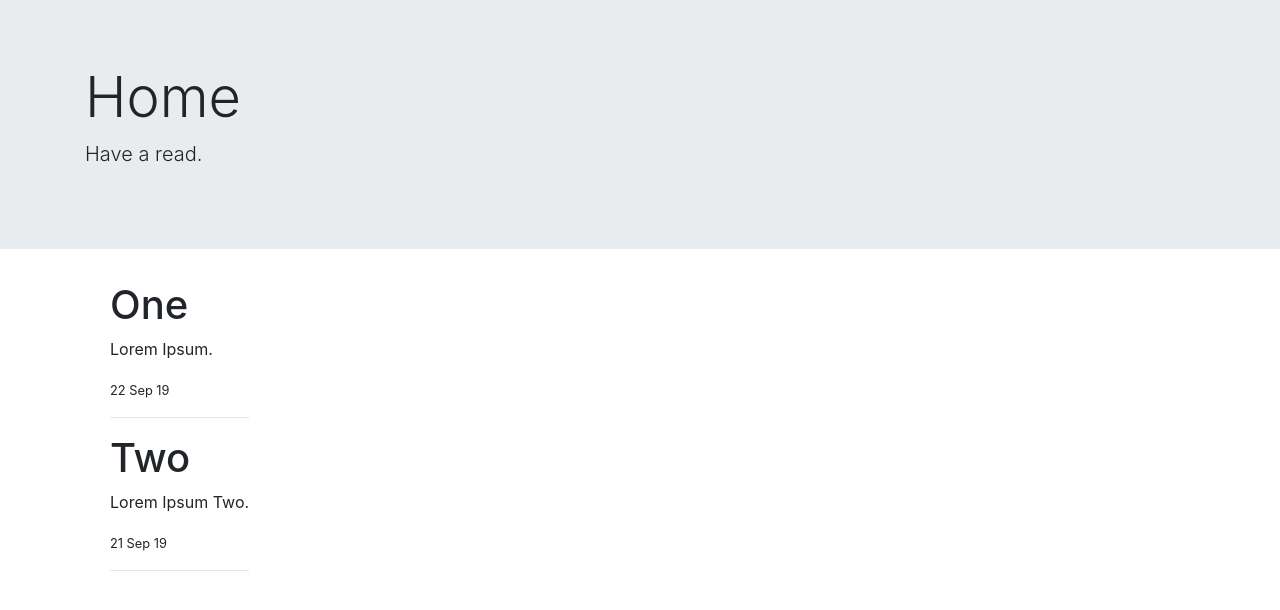
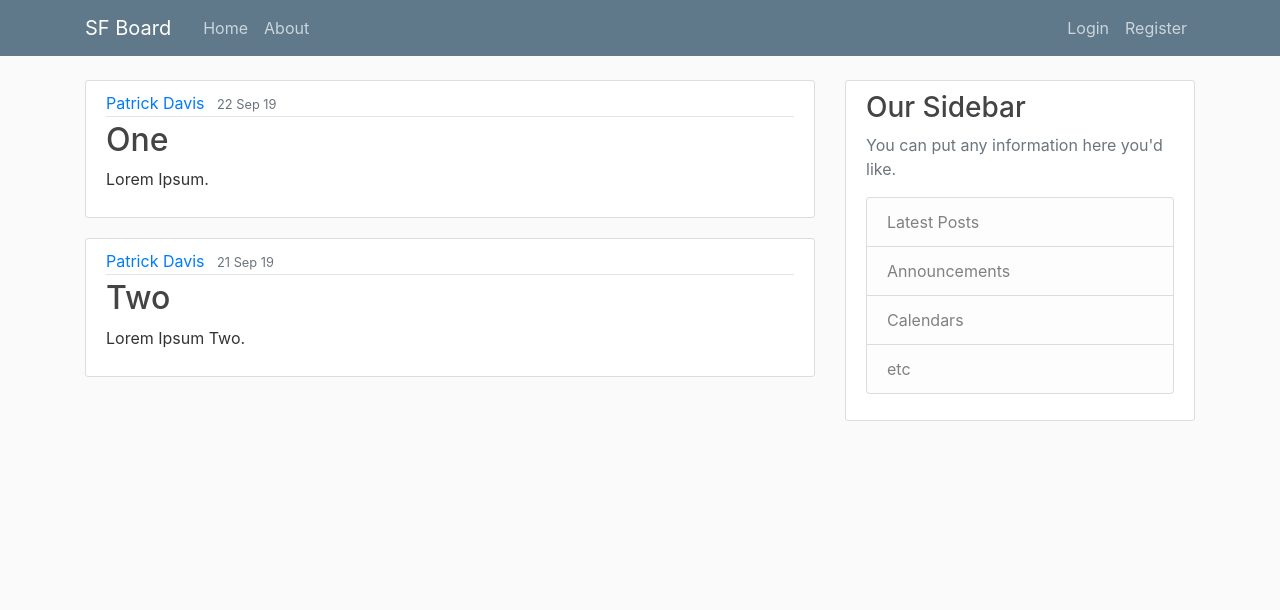
Before and after one commit to patrickd77-eng/DjangoBlogStarter, a Django app: page / in a window 1280 px wide. Shown: the top 610 px of the page. Run offline with Django 3.2, Linux system fonts and the light colour scheme; some libraries are stand-ins or nearby versions.

Commit message:
site framework and styling established

```diff
--- /dev/null
+++ b/messageboard/blog/static/blog/main.css
@@ -0,0 +1,89 @@
+body {
+    background: #fafafa;
+    color: #333333;
+    margin-top: 5rem;
+}
+
+h1,
+h2,
+h3,
+h4,
+h5,
+h6 {
+    color: #444444;
+}
+
+ul {
+    margin: 0;
+}
+
+.bg-steel {
+    background-color: #5f788a;
+}
+
+.site-header .navbar-nav .nav-link {
+    color: #cbd5db;
+}
+
+.site-header .navbar-nav .nav-link:hover {
+    color: #ffffff;
+}
+
+.site-header .navbar-nav .nav-link.active {
+    font-weight: 500;
+}
+
+.content-section {
+    background: #ffffff;
+    padding: 10px 20px;
+    border: 1px solid #dddddd;
+    border-radius: 3px;
+    margin-bottom: 20px;
+}
+
+.article-title {
+    color: #444444;
+}
+
+a.article-title:hover {
+    color: #428bca;
+    text-decoration: none;
+}
+
+.article-content {
+    white-space: pre-line;
+}
+
+.article-img {
+    height: 65px;
+    width: 65px;
+    margin-right: 16px;
+}
+
+.article-metadata {
+    padding-bottom: 1px;
+    margin-bottom: 4px;
+    border-bottom: 1px solid #e3e3e3
+}
+
+.article-metadata a:hover {
+    color: #333;
+    text-decoration: none;
+}
+
+.article-svg {
+    width: 25px;
+    height: 25px;
+    vertical-align: middle;
+}
+
+.account-img {
+    height: 125px;
+    width: 125px;
+    margin-right: 20px;
+    margin-bottom: 16px;
+}
+
+.account-heading {
+    font-size: 2.5rem;
+}
--- a/messageboard/blog/templates/blog/base.html
+++ b/messageboard/blog/templates/blog/base.html
@@ -1,16 +1,60 @@
+{% load static %}
 <!doctype html>
 <html lang="en">
 
 <head>
     <meta charset="utf-8">
     <meta name="viewport" content="width=device-width, initial-scale=1, shrink-to-fit=no">
-    <script defer src="https://use.fontawesome.com/releases/v5.0.2/js/all.js"></script>
     <link rel="stylesheet" href="https://maxcdn.bootstrapcdn.com/bootstrap/4.0.0/css/bootstrap.min.css" integrity="sha384-Gn5384xqQ1aoWXA+058RXPxPg6fy4IWvTNh0E263XmFcJlSAwiGgFAW/dAiS6JXm" crossorigin="anonymous">
-    <title> {% block title %} {% endblock %}</title>
+    <link rel="stylesheet" type="text/css" href="{% static 'blog/main.css' %}"> {% if title %}
+    <title>SF Board - {{ title }}</title>
+    {% else %}
+    <title>SF Board</title>
+    {% endif %}
 </head>
 
 <body>
-    {% block content %} {% endblock %}
+    <header class="site-header">
+        <nav class="navbar navbar-expand-md navbar-dark bg-steel fixed-top">
+            <div class="container">
+                <a class="navbar-brand mr-4" href="{% url 'board-home' %}">SF Board</a>
+                <button class="navbar-toggler" type="button" data-toggle="collapse" data-target="#navbarToggle" aria-controls="navbarToggle" aria-expanded="false" aria-label="Toggle navigation">
+                    <span class="navbar-toggler-icon"></span>
+                    </button>
+                <div class="collapse navbar-collapse" id="navbarToggle">
+                    <div class="navbar-nav mr-auto">
+                        <a class="nav-item nav-link" href="{% url 'board-home' %}">Home</a>
+                        <a class="nav-item nav-link" href="{% url 'board-about' %}">About</a>
+                    </div>
+                    <!-- Navbar Right Side -->
+                    <div class="navbar-nav">
+                        <a class="nav-item nav-link" href="#">Login</a>
+                        <a class="nav-item nav-link" href="#">Register</a>
+                    </div>
+                </div>
+            </div>
+        </nav>
+    </header>
+    <main role="main" class="container">
+        <div class="row">
+            <div class="col-md-8">
+                {% block content %}{% endblock %}
+            </div>
+            <div class="col-md-4">
+                <div class="content-section">
+                    <h3>Our Sidebar</h3>
+                    <p class='text-muted'>You can put any information here you'd like.
+                        <ul class="list-group">
+                            <li class="list-group-item list-group-item-light">Latest Posts</li>
+                            <li class="list-group-item list-group-item-light">Announcements</li>
+                            <li class="list-group-item list-group-item-light">Calendars</li>
+                            <li class="list-group-item list-group-item-light">etc</li>
+                        </ul>
+                    </p>
+                </div>
+            </div>
+        </div>
+    </main>
     <script src="https://code.jquery.com/jquery-3.2.1.slim.min.js" integrity="sha384-KJ3o2DKtIkvYIK3UENzmM7KCkRr/rE9/Qpg6aAZGJwFDMVNA/GpGFF93hXpG5KkN" crossorigin="anonymous"></script>
     <script src="https://cdnjs.cloudflare.com/ajax/libs/popper.js/1.12.9/umd/popper.min.js" integrity="sha384-ApNbgh9B+Y1QKtv3Rn7W3mgPxhU9K/ScQsAP7hUibX39j7fakFPskvXusvfa0b4Q" crossorigin="anonymous"></script>
     <script src="https://maxcdn.bootstrapcdn.com/bootstrap/4.0.0/js/bootstrap.min.js" integrity="sha384-JZR6Spejh4U02d8jOt6vLEHfe/JQGiRRSQQxSfFWpi1MquVdAyjUar5+76PVCmYl" crossorigin="anonymous"></script>
--- a/messageboard/blog/templates/blog/home.html
+++ b/messageboard/blog/templates/blog/home.html
@@ -1,24 +1,12 @@
-{% extends "blog/base.html" %} {%block content%}
-<div class="jumbotron jumbotron-fluid">
-    <div class="container">
-        <h1 class="display-4">Home</h1>
-        <p class="lead">Have a read.</p>
+{% extends "blog/base.html" %} {%block content%} {%for post in posts%}
+<article class="media content-section">
+    <div class="media-body">
+        <div class="article-metadata">
+            <a class="mr-2" href="#">{{ post.author }}</a>
+            <small class="text-muted">{{ post.date_posted }}</small>
+        </div>
+        <h2><a class="article-title" href="#">{{ post.title }}</a></h2>
+        <p class="article-content">{{ post.content }}</p>
     </div>
-</div>
-<div class="container">
-    <div class="row">
-        <ul style="list-style: none;">
-            {% for post in posts %}
-            <li>
-                <h1>{{ post.title }}</h1>
-            </li>
-            <li>
-                <p>{{ post.content }}</p>
-            </li>
-            <li> <small>{{ post.date_posted }}</small></li>
-            <hr> {% endfor %}
-        </ul>
-
-    </div>
-</div>
-{% endblock content %}
+</article>
+{%endfor%} {%endblock content%}
--- a/messageboard/blog/urls.py
+++ b/messageboard/blog/urls.py
@@ -4,5 +4,5 @@ from . import views
 
 urlpatterns = [
     path('', views.home, name='board-home'),
-    path('about/', views.about, name='blog-about'),
+    path('about/', views.about, name='board-about'),
 ]
```
Also changed, not shown: messageboard/blog/templates/blog/about.html (+1 -9 lines).
